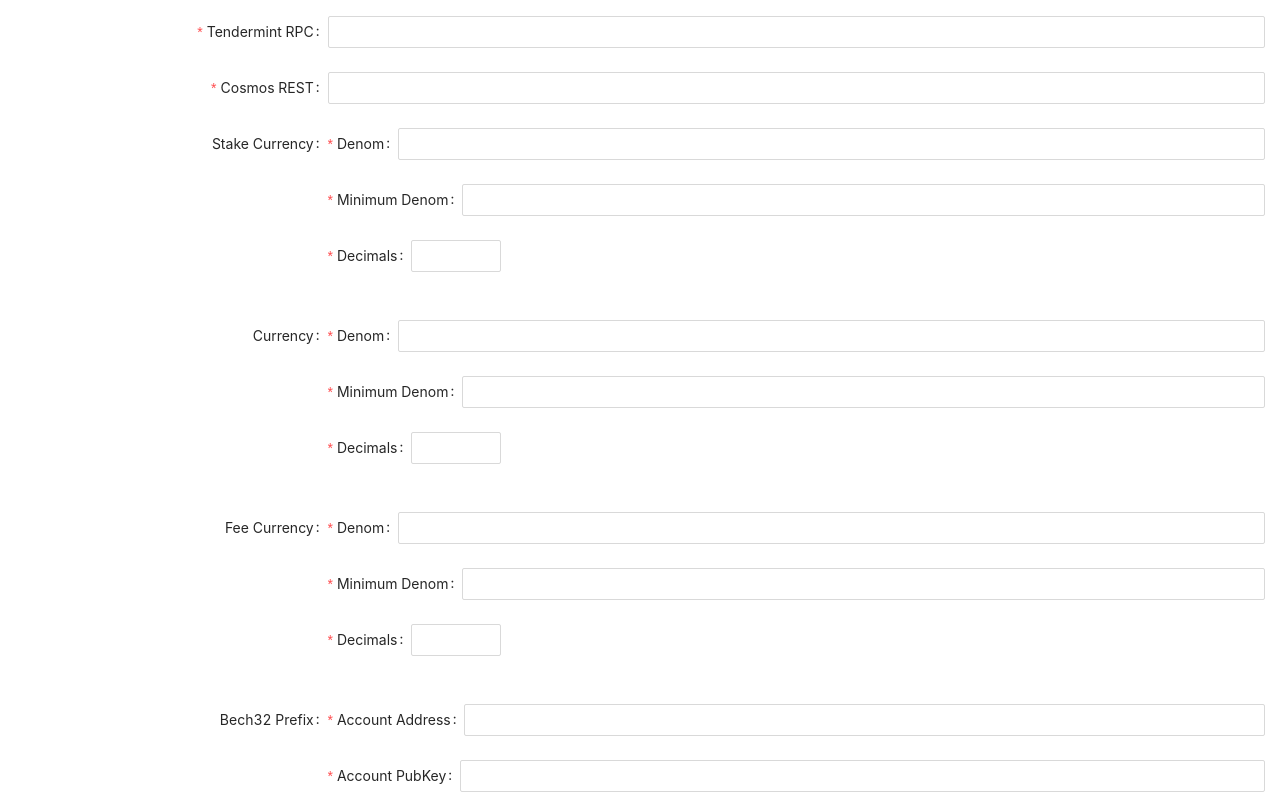
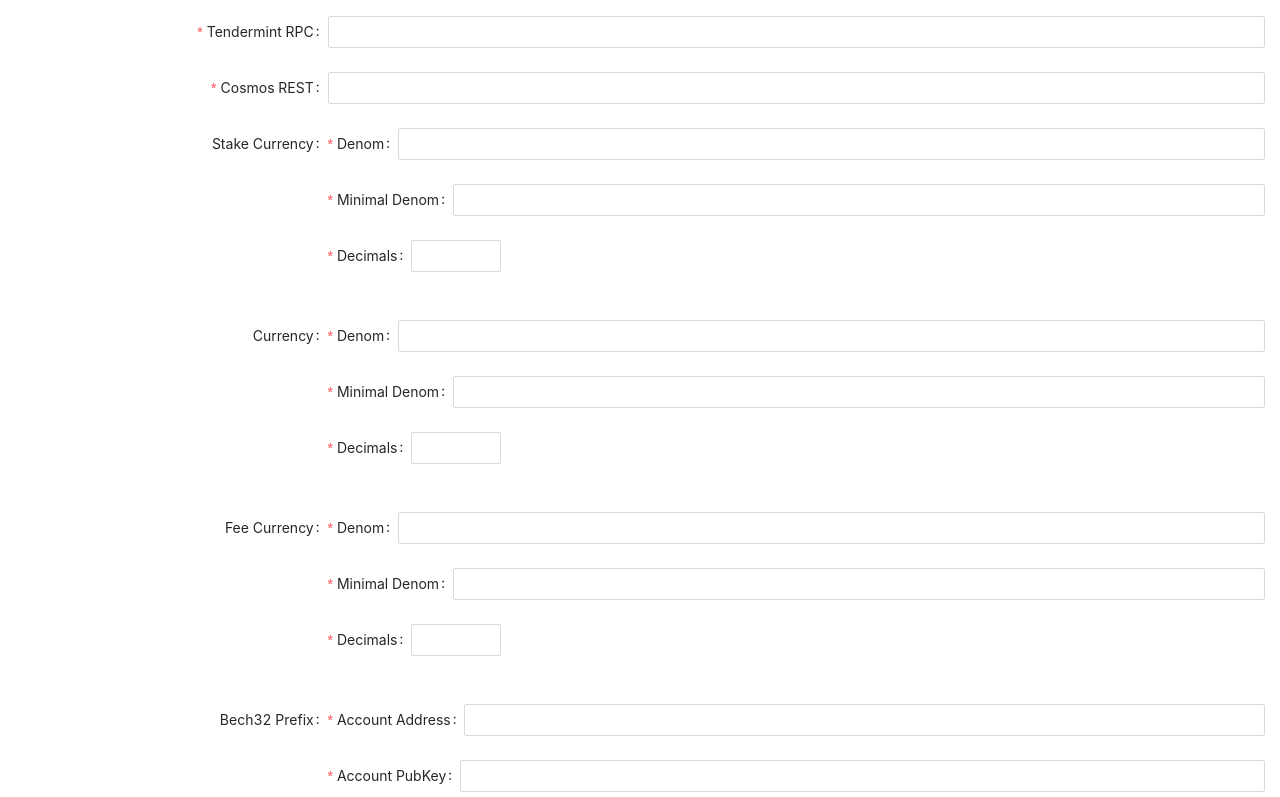
Before and after one commit to calvinaco/keplr-chain-tool, a React (Create React App) app: page / in a window 1280 px wide. Shown: the part 515-1312 px from the top of the page. Built offline with nearby package versions, Linux system fonts and the light colour scheme.

Commit message:
Update Minimum to Minimal

```diff
--- a/src/AddChainForm.tsx
+++ b/src/AddChainForm.tsx
@@ -76,7 +76,7 @@ function AddChainForm() {
           <Input />
         </Form.Item>
         <Form.Item
-          label="Minimum Denom"
+          label="Minimal Denom"
           name="stakeCurrencyCoinMinimalDenom"
           rules={[{ required: true }]}
         >
@@ -102,7 +102,7 @@ function AddChainForm() {
           <Input />
         </Form.Item>
         <Form.Item
-          label="Minimum Denom"
+          label="Minimal Denom"
           name="currenciesCoinMinimalDenom"
           rules={[{ required: true }]}
         >
@@ -128,7 +128,7 @@ function AddChainForm() {
           <Input />
         </Form.Item>
         <Form.Item
-          label="Minimum Denom"
+          label="Minimal Denom"
           name="feeCurrenciesCoinMinimalDenom"
           rules={[{ required: true }]}
         >
```
